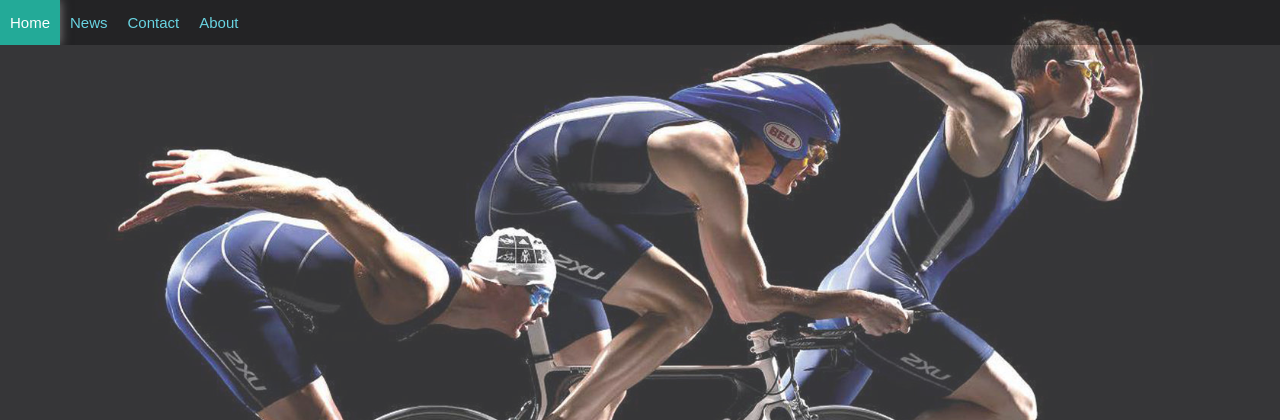
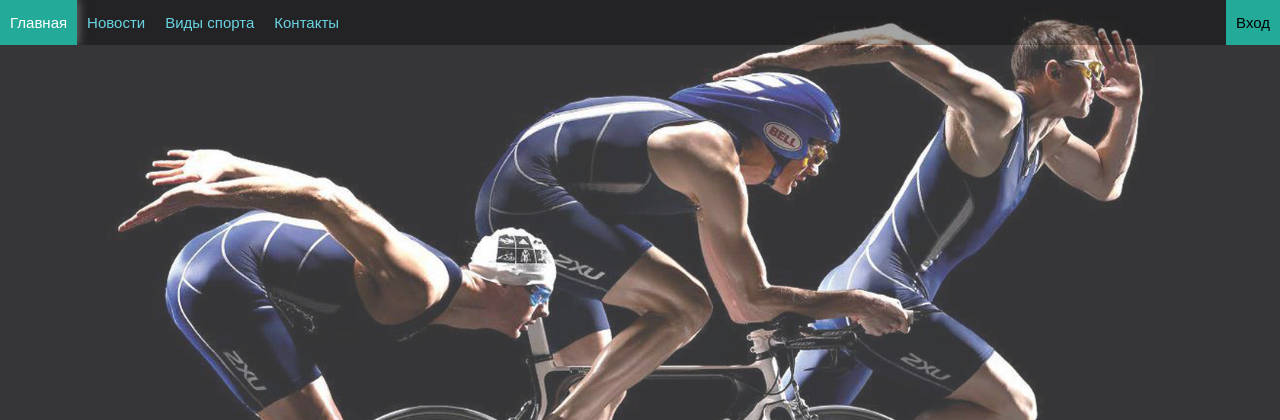
Before and after one commit to miximc/new_marathone, a Django app: page / in a window 1280 px wide. Shown: the top 420 px of the page. Run offline with Django 4.2, Linux system fonts and the light colour scheme.

Commit message:
Добавлена кнопка "Login"

```diff
--- a/sport/homepage/templates/homepage/index.html
+++ b/sport/homepage/templates/homepage/index.html
@@ -10,10 +10,11 @@
 </head>
 <body>
     <div class="topnav">
-        <a class="active" href="#home">Home</a>
-        <a href="#news">News</a>
-        <a href="#contact">Contact</a>
-        <a href="#about">About</a>
+        <a class="active" href="#home">Главная</a>
+        <a href="#news">Новости</a>
+        <a href="#contact">Виды спорта</a>
+        <a href="#about">Контакты</a>
+        <button id="rightcol">Вход</button>
       </div>
 </body>
 
```
